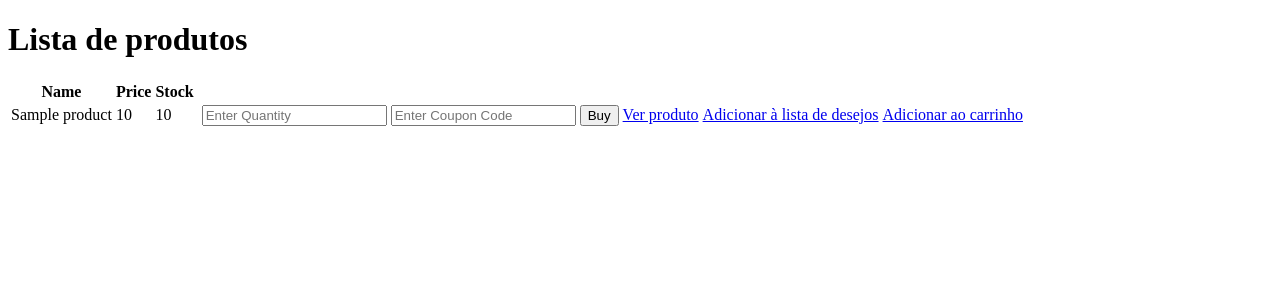
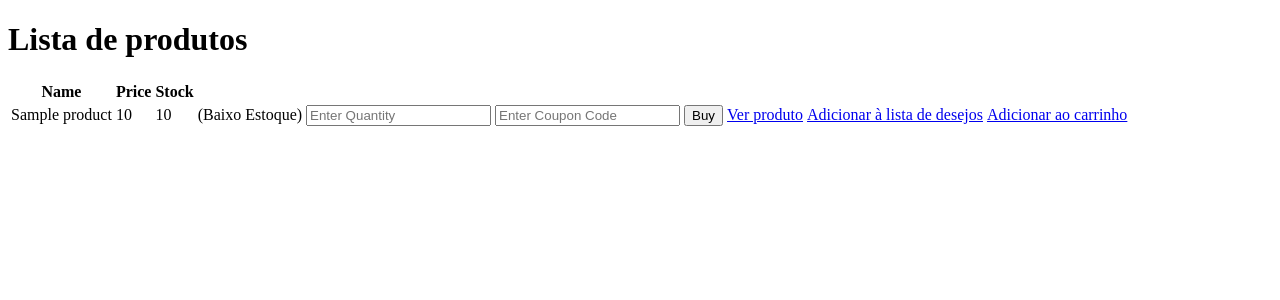
Before and after one commit to FelipMa/ProjetoPTDev, a Node server app: template views/list-products.ejs in a window 1280 px wide. Shown: the top 300 px of the page. Run offline with Node 20, Linux system fonts and the light colour scheme; the template is opened without the code that fills it: most values are stand-ins (such as "Sample title", 1, 10 or a date in 2020).

Commit message:
fix low stock

```diff
--- a/database/databasejson.json
+++ b/database/databasejson.json
@@ -10,13 +10,13 @@
             "id": 2,
             "name": "2",
             "price": 2,
-            "stock": 9
+            "stock": 10
         },
         {
             "id": 3,
             "name": "3",
             "price": 3,
-            "stock": 10
+            "stock": 11
         },
         {
             "id": 4,
--- a/views/cart.ejs
+++ b/views/cart.ejs
@@ -31,7 +31,7 @@
                         <td><%= product.name %></td>
                         <td><%= product.price %></td>
                         <td><%= product.stock %></td>
-                        <td><% if (product.stock < 10) { %> (Baixo Estoque) <% }; %></td>
+                        <td><% if (product.stock <= 10) { %> (Baixo Estoque) <% }; %></td>
                         <td>
                             <form method="POST" action=<%= `/list-products/buy-product/${product.id}` %>>
                                 <input type="text" name="quantity" placeholder="Enter Quantity">
--- a/views/list-products.ejs
+++ b/views/list-products.ejs
@@ -23,7 +23,7 @@
                 <td><%= product.name %></td>
                 <td><%= product.price %></td>
                 <td><%= product.stock %></td>
-                <td><% if (product.stock < 10) { %> (Baixo Estoque) <% }; %></td>
+                <td><% if (product.stock <= 10) { %> (Baixo Estoque) <% }; %></td>
                 <td>
                     <form method="POST" action=<%= `/list-products/buy-product/${product.id}` %>>
                         <input type="text" name="quantity" placeholder="Enter Quantity">
--- a/views/see-product.ejs
+++ b/views/see-product.ejs
@@ -11,7 +11,7 @@
     <h3>Estado atual:</h3>
     <h4>Nome: <%= product.name %></h4>
     <h4>Preço: <%= product.price %></h4>
-    <h4>Estoque: <%= product.stock %> <% if (product.stock < 10) { %> (Baixo Estoque) <% }; %></h4>
+    <h4>Estoque: <%= product.stock %> <% if (product.stock <= 10) { %> (Baixo Estoque) <% }; %></h4>
 
     <h1>Comprar Produto</h1>
     <form method="POST" action=<%= `/list-products/buy-product/${product.id}` %>>
--- a/views/wishList.ejs
+++ b/views/wishList.ejs
@@ -33,7 +33,7 @@
                         <td><%= product.name %></td>
                         <td><%= product.price %></td>
                         <td><%= product.stock %></td>
-                        <td><% if (product.stock < 10) { %> (Baixo Estoque) <% }; %></td>
+                        <td><% if (product.stock <= 10) { %> (Baixo Estoque) <% }; %></td>
                         <td>
                             <a href=<%= `/list-products/see-product/${product.id}` %>>Ver produto</a>
                         </td>
```
